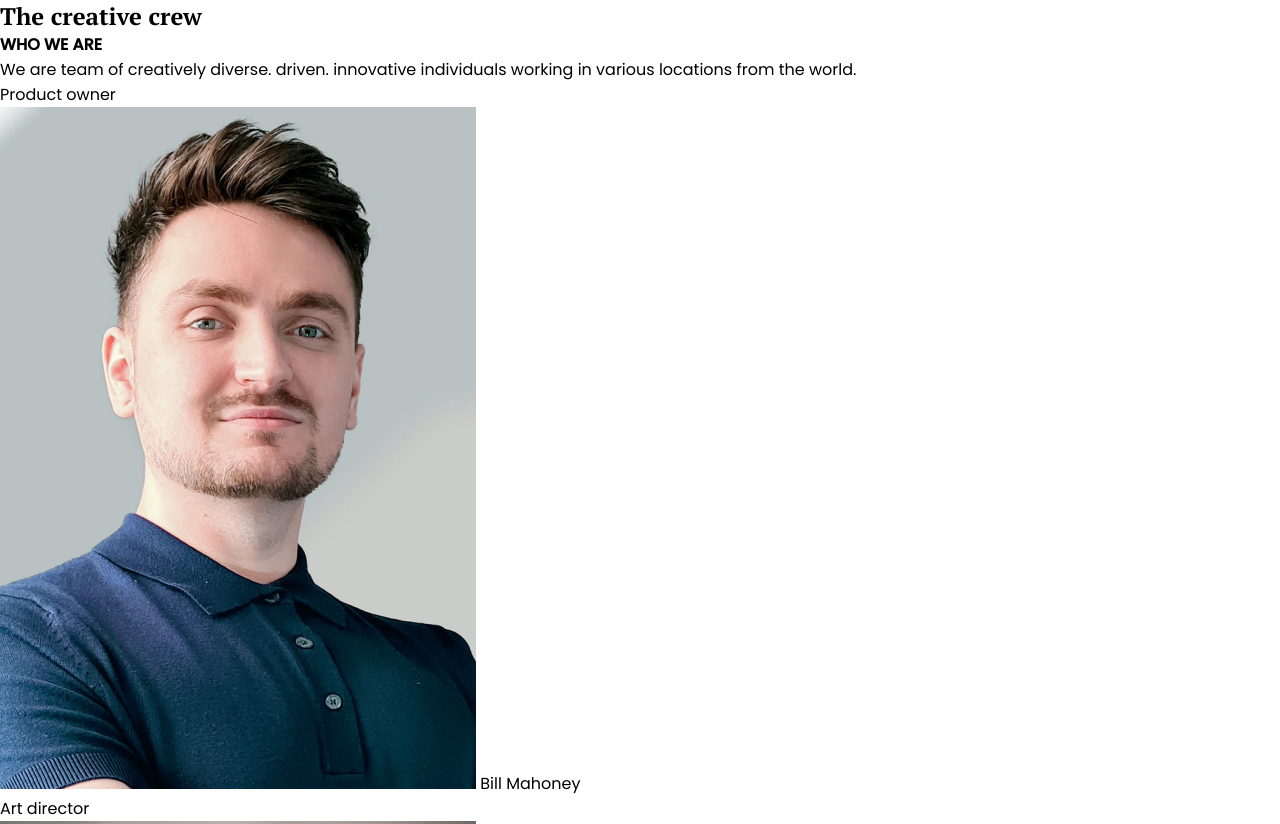
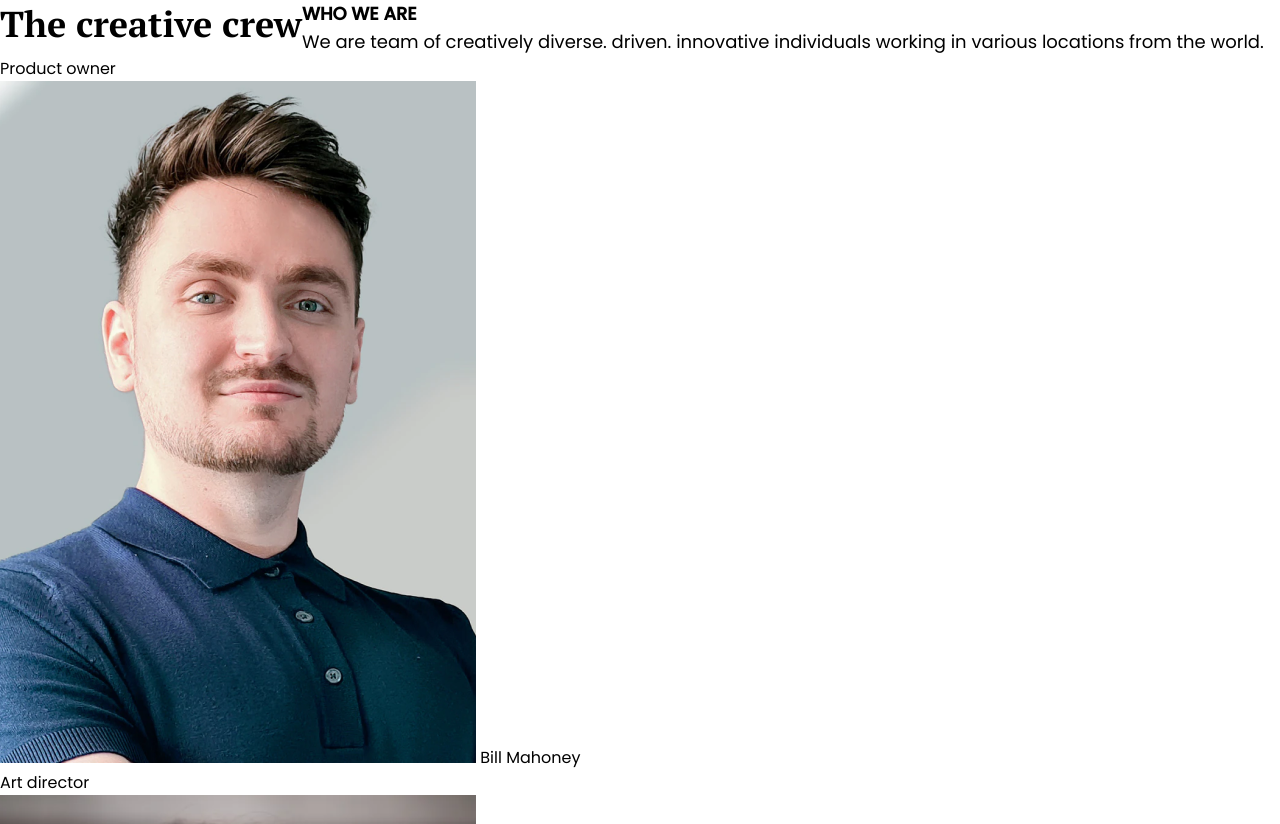
Before and after one commit to lucasmelosilva/my-team-master-devchallenge, a plain HTML site: page index.html in a window 1280 px wide. Shown: the top 824 px of the page. Drawn offline with Linux system fonts and the light colour scheme.

Commit message:
add estilizacao do h2

```diff
--- a/index.html
+++ b/index.html
@@ -18,12 +18,15 @@
 
 <body>
   <div class="container">
+    <header>
       <h2>The creative crew</h2>
       <div class="description">
         <h4>WHO WE ARE</h4>
         <p>We are team of creatively diverse. driven. innovative individuals working in various locations from the world.
         </p>
       </div>
+    </header>
+
     <section>
       <div class="team-member">
         <p class="office">Product owner</p>
--- a/style.css
+++ b/style.css
@@ -8,6 +8,21 @@ body {
   font-family: "Poppins", sans-serif;
 }
 
+header {
+  display: flex
+}
+
 h2 {
   font-family: 'PT Serif', serif;
+  font-size: 36px;
+  font-weight: bold;
+
+  line-height: 48px;
+  letter-spacing: -0.045px;
 }
+
+.description {
+  font-size: 18px;
+  line-height: 28px;
+  letter-spacing: -0.015px;
+}
```
Lines whose indentation alone changed are shown as unchanged.
